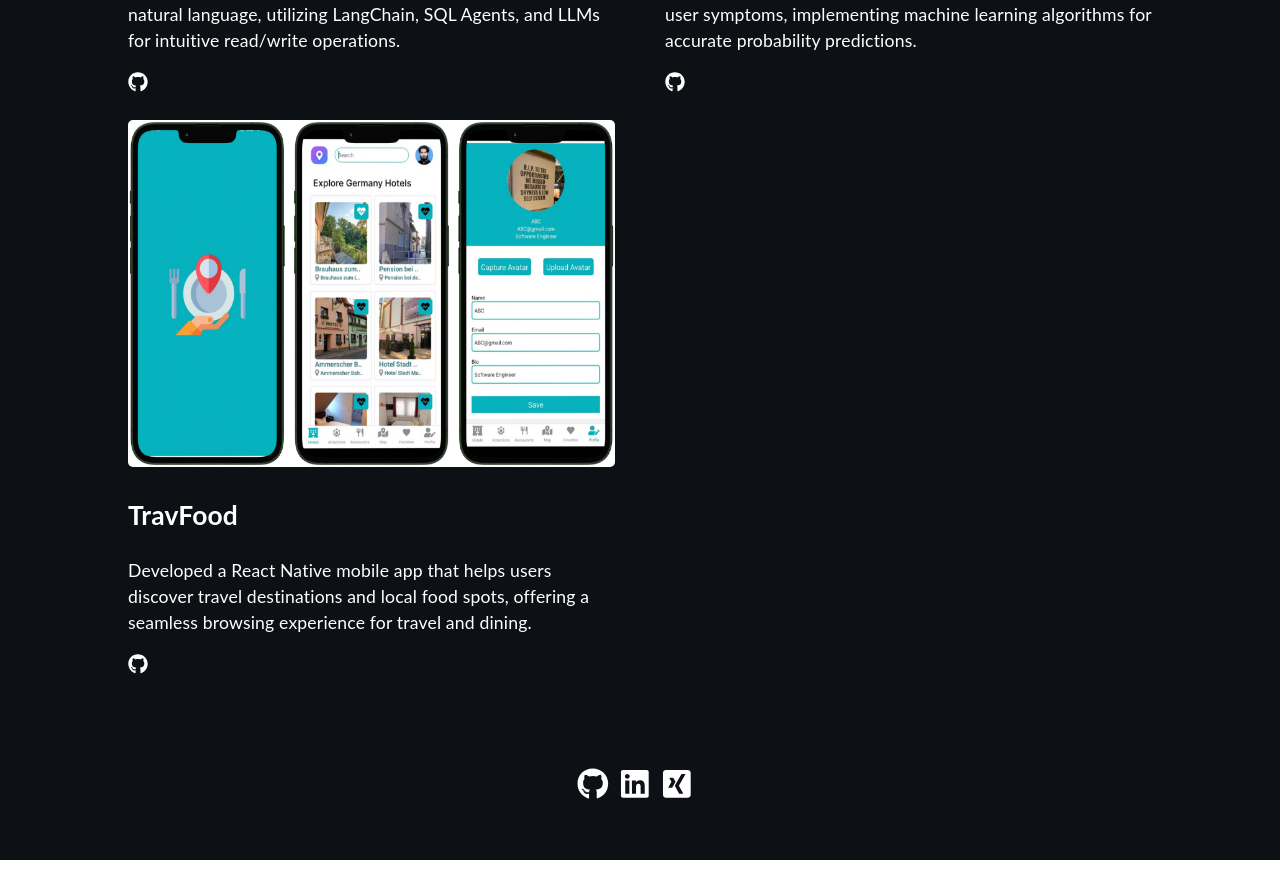
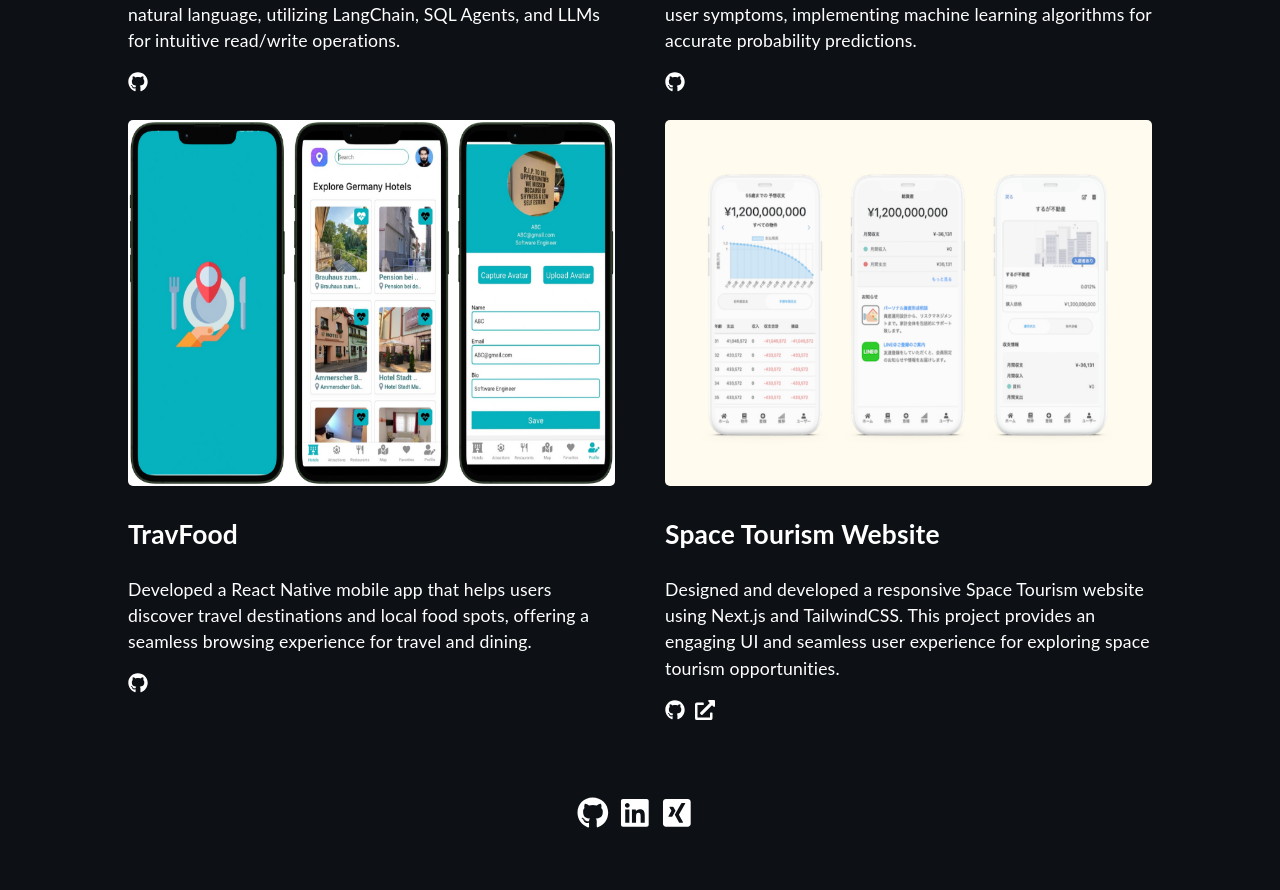
Before and after one commit to hanzala-bhutto/My-Portfolio-V2, a React (Create React App) app: page /My-Portfolio-V2/projects in a window 1280 px wide. Shown: the part 1308-2198 px from the top of the page. Before the commit the page ends 2168 px from the top, so only its background shows below. Built offline with nearby package versions, Linux system fonts and the light colour scheme.

Commit message:
added space tourism project

```diff
--- a/src/data/projects.ts
+++ b/src/data/projects.ts
@@ -47,4 +47,12 @@ export const projects = [
         github: "https://github.com/hanzala-bhutto/PMD-React-Native-Travel-Food-App",
         website: "",
     },
+    {
+        title: "Space Tourism Website",
+        description: "Designed and developed a responsive Space Tourism website using Next.js and TailwindCSS. This project provides an engaging UI and seamless user experience for exploring space tourism opportunities.",
+        image: mock06,
+        skills: ["Next.js", "TailwindCSS", "Web Development", "Responsive Design"],
+        github: "https://github.com/hanzala-bhutto/Next-TailwindCSS-Space-Tourism-Website",
+        website: "https://next-tailwind-css-space-tourism-website.vercel.app/home",
+    },
 ];
```
